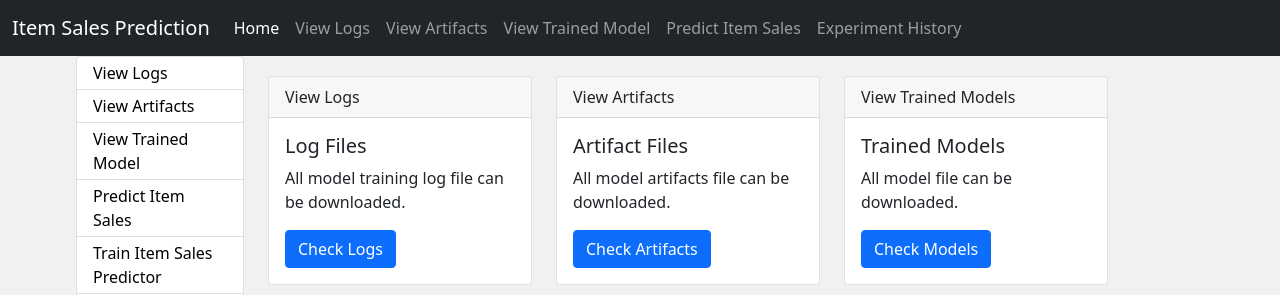
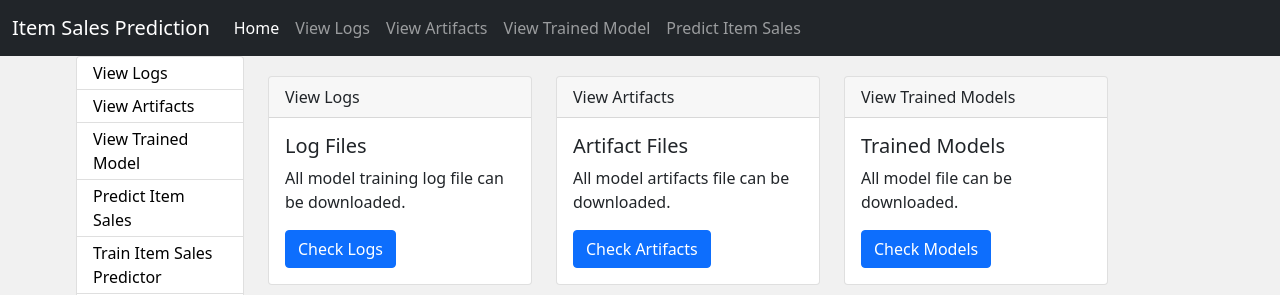
Before and after one commit to Chaituvarma-109/ineuronstoresales, a Flask app: page / in a window 1280 px wide. Shown: the top 295 px of the page. Run offline with Flask 2, Linux system fonts and the light colour scheme; some libraries are stand-ins or nearby versions.

Commit message:
fixed issues and completed building docker image

```diff
--- a/app.py
+++ b/app.py
@@ -212,4 +212,4 @@ def render_log_dir(req_path):
 
 
 if __name__ == "__main__":
-    app.run(debug=True)
+    app.run(host='0.0.0.0', debug=True)
--- a/requirements.txt
+++ b/requirements.txt
@@ -4,4 +4,5 @@ pandas
 sklearn
 pyyaml
 dill
+gunicorn
 evidently
--- a/templates/header.html
+++ b/templates/header.html
@@ -75,9 +75,6 @@ table-layout: fixed;
                     <li class="nav-item">
                         <a class="nav-link {% if 'predict' in request.path %} active {% endif %}" href="/predict">Predict Item Sales</a>
                     </li>
-                    <li class="nav-item">
-                        <a class="nav-link {% if 'predict' in request.path %} active {% endif %}" href="/view_experiment_hist">Experiment History</a>
-                    </li>
                 </ul>
             </div>
         </div>
```
Also changed, not shown: templates/update_model.html (renamed from templates/update.html), 1 other file.
